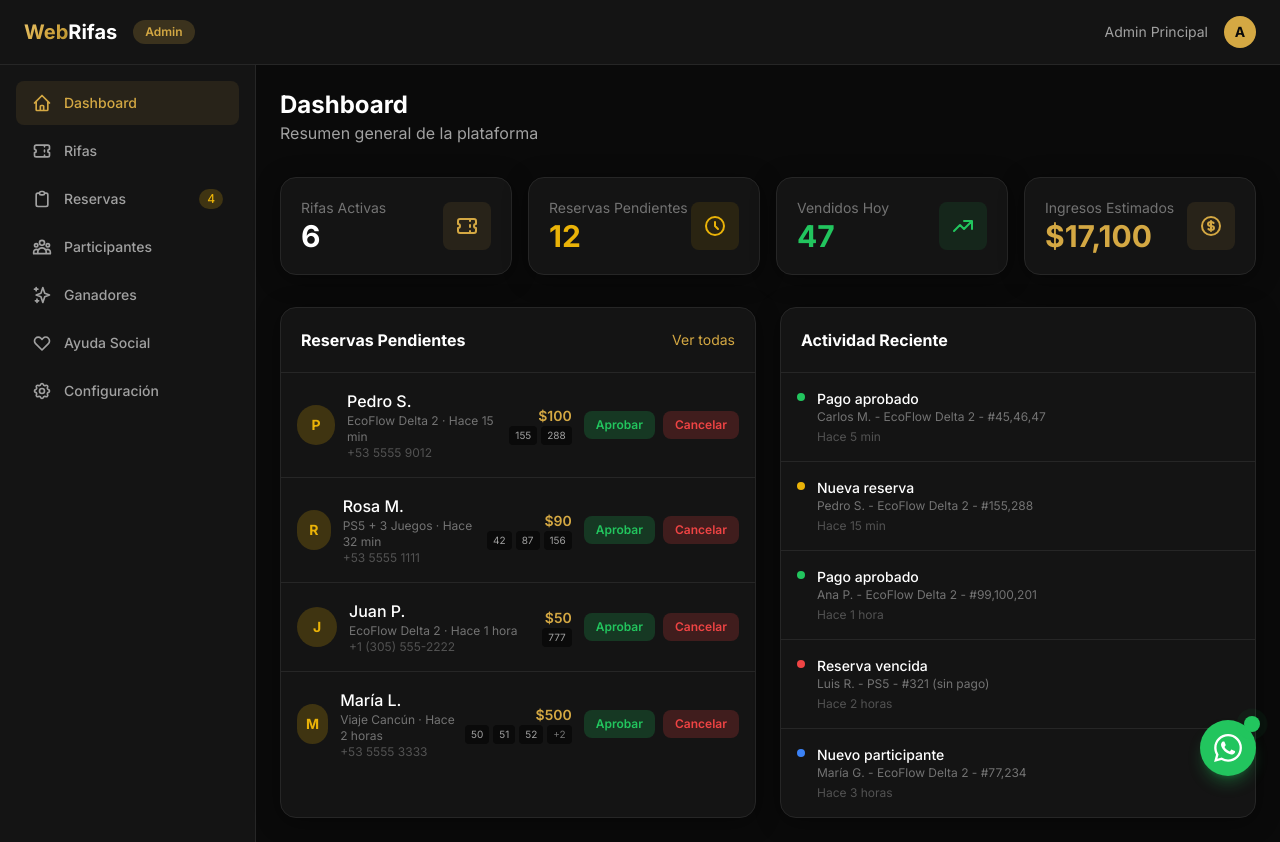
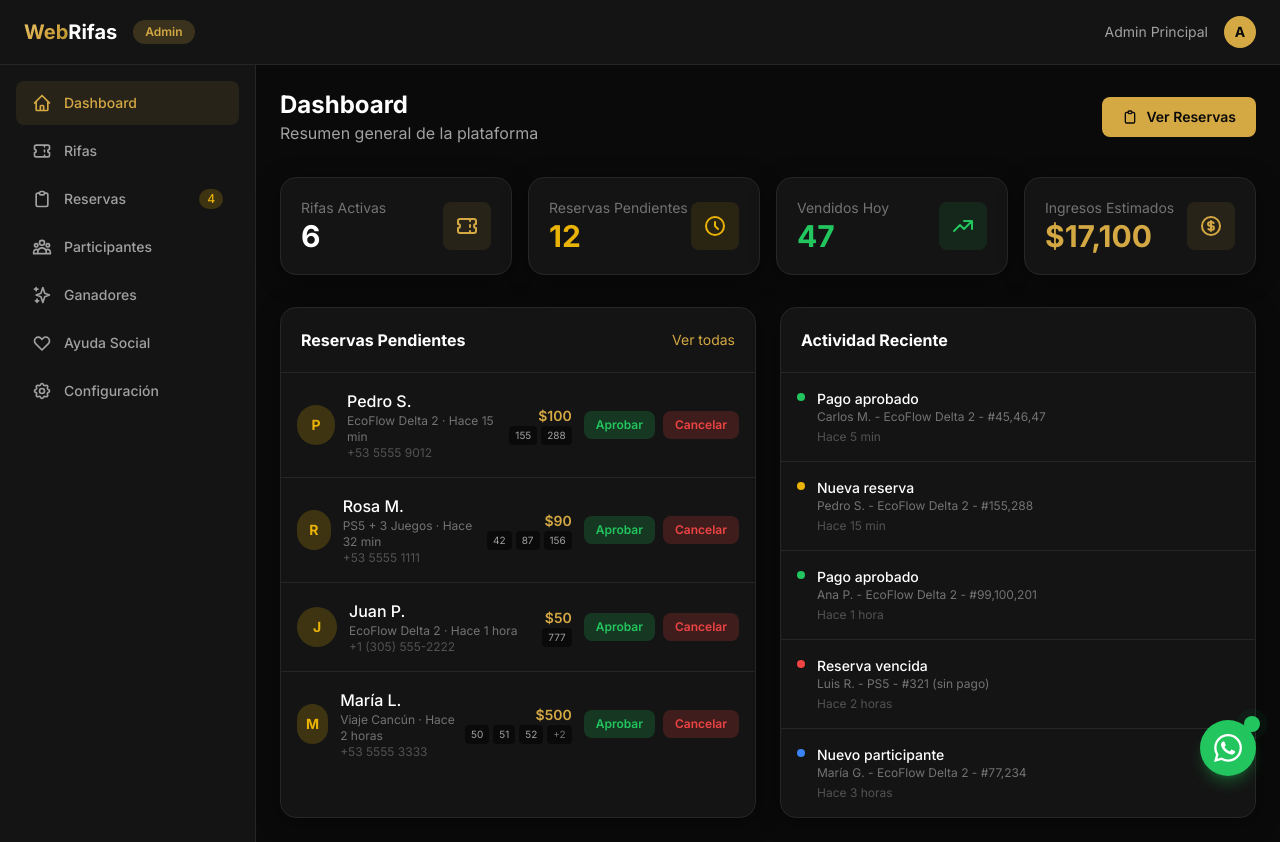
Before and after one commit to lashi02/Web-Rifas, an Astro site in the folder frontend/: page /admin in a window 1280 px wide. Built offline with nearby package versions, Linux system fonts and the light colour scheme; Astro itself is replaced by a stand-in of ours.

Commit message:
fix: agrega botón 'Ver Reservas' en header del dashboard admin

```diff
--- a/frontend/src/pages/admin/index.astro
+++ b/frontend/src/pages/admin/index.astro
@@ -117,9 +117,20 @@
 
       <!-- Main Content -->
       <main class="flex-1 p-6">
-        <div class="mb-8">
-          <h1 class="text-2xl font-bold text-white">Dashboard</h1>
-          <p class="text-neutral-400">Resumen general de la plataforma</p>
+        <div class="mb-8 flex items-center justify-between">
+          <div>
+            <h1 class="text-2xl font-bold text-white">Dashboard</h1>
+            <p class="text-neutral-400">Resumen general de la plataforma</p>
+          </div>
+          <a
+            href="/admin/reservations"
+            class="inline-flex items-center gap-2 rounded-lg bg-gold px-5 py-2.5 text-sm font-semibold text-dark transition-colors hover:bg-gold-light"
+          >
+            <svg class="h-4 w-4" fill="none" stroke="currentColor" viewBox="0 0 24 24">
+              <path stroke-linecap="round" stroke-linejoin="round" stroke-width="2" d="M9 5H7a2 2 0 00-2 2v12a2 2 0 002 2h10a2 2 0 002-2V7a2 2 0 00-2-2h-2M9 5a2 2 0 002 2h2a2 2 0 002-2M9 5a2 2 0 012-2h2a2 2 0 012 2"/>
+            </svg>
+            Ver Reservas
+          </a>
         </div>
 
         <!-- Stats Grid -->
```
